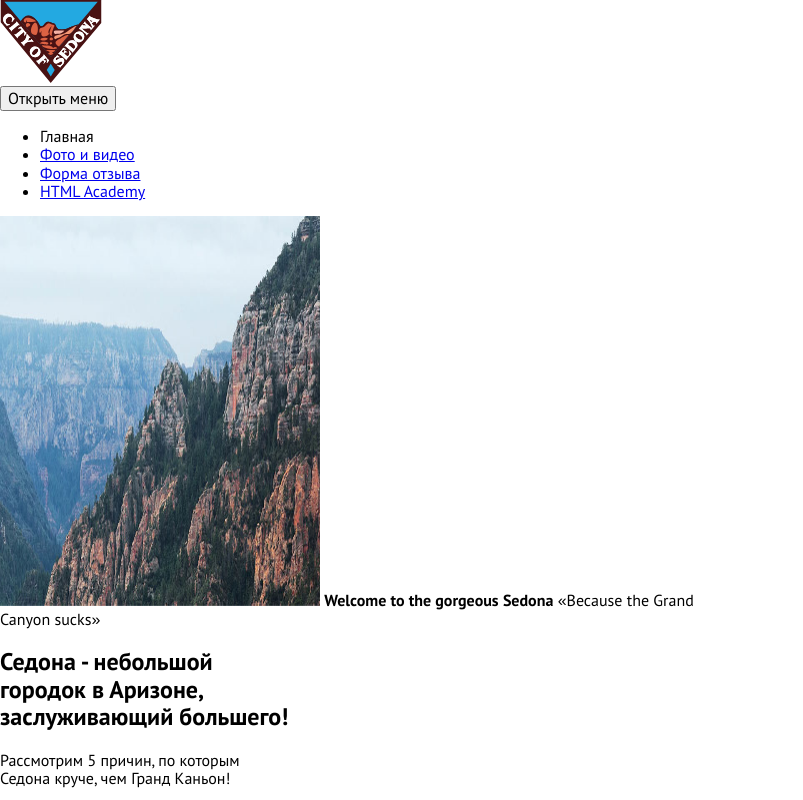
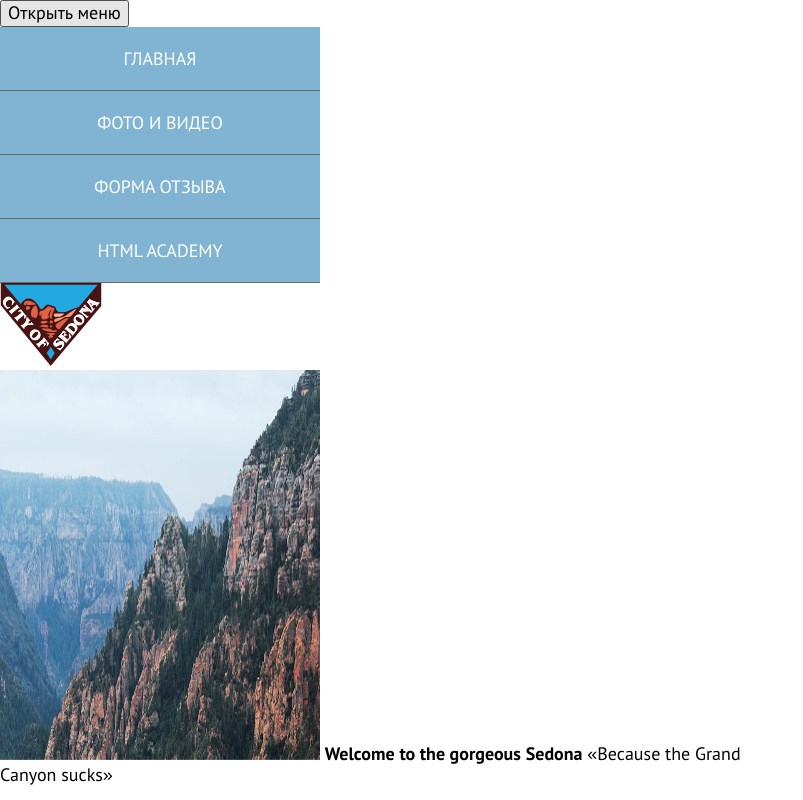
Before and after one commit to suvarec/1168563-sedona-18, a website: page source/index.html in a window 1280 px wide. Shown: the top 800 px of the page, without its empty margins (0-803 px from the left). Drawn offline with nearby package versions, Linux system fonts and the light colour scheme; files that its build step writes are made by us from their sources.

Commit message:
Стилизация шапки сайта

```diff
--- a/source/index.html
+++ b/source/index.html
@@ -5,7 +5,6 @@
     <title>HTML Academy: Седона</title>
     <meta name="format-detection" content="telephone=no">
     <link rel="stylesheet" href="css/normalize.css">
-    <link rel="stylesheet" href="css/outlines.css">
     <link rel="stylesheet" href="css/style.css">
   </head>
   <body>
@@ -14,7 +13,7 @@
         <img class="logo__image" src="img/logo-sedona-mobile.svg" width="102" height="83" alt="Седона - городок в Аризоне">
       </a>
       <nav class="main-nav">
-        <button class="main-nav__toggle" type="button">Открыть меню</button>
+        <button class="main-nav__toggle main-nav--closed main-nav--opened" type="button">Открыть меню</button>
         <div class="main-nav__wrapper">
           <ul class="main-nav__list site-list">
             <li class="site-list__item">
--- a/source/less/blocks/block_index/page-header.less
+++ b/source/less/blocks/block_index/page-header.less
@@ -1,4 +1,45 @@
 .page-header {
   display: flex;
   flex-direction: column;
+  &__logo {
+    min-height: 55px;
+    order: 0;
+  }
+  .main-nav {
+    order: -1;
+  }
+  &__slogan {
+    margin: 0;
+    padding: 0;
+    order: 1;
+  }
 }
+
+.main-nav {
+  position: relative;
+  width: 320px;
+  min-height: 220px;
+  &__list {
+    margin: 0;
+    padding: 0;
+    list-style: none;
+    text-align: center;
+    }
+  }
+
+.site-list__item {
+  margin: 0;
+  padding: 0;
+  background-color: #81b3d2;
+}
+
+.site-list__link {
+  display: block;
+  padding: 21px 0;
+
+  text-transform: uppercase;
+  text-decoration: none;
+
+  border-bottom: 1px solid dimgrey;
+  color: @white;
+}
--- a/source/less/blocks/block_index/scaffolding.less
+++ b/source/less/blocks/block_index/scaffolding.less
@@ -5,8 +5,8 @@ body {
 
   font-family: @sans;
   font-style: normal;
-  font-size: 1,125rem;
-  line-height: 1,69rem;
+  font-size: 18px;
+  line-height: 21px;
 
   color: @black;
   background-color: @white;
--- a/source/less/style.less
+++ b/source/less/style.less
@@ -5,3 +5,4 @@ body {
 @import "../less/helpers/fonts";
 @import "../less/helpers/variables";
 @import "../less/blocks/block_index/scaffolding";
+@import "../less/blocks/block_index/page-header";
```
